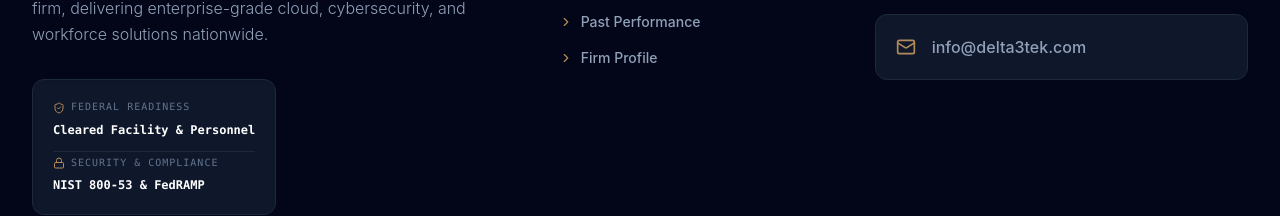
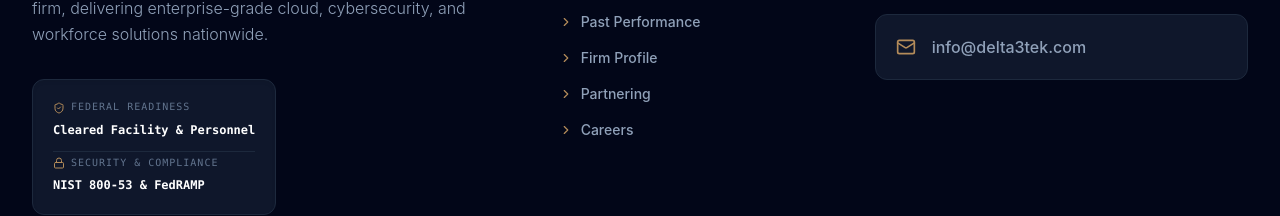
Before and after one commit to delta3tek-glitch/delta3tek-site, a React (Vite) app: page / in a window 1280 px wide. Shown: the part 6456-6672 px from the top of the page. Built offline with nearby package versions, Linux system fonts and the light colour scheme.

Commit message:
Updated to premium design with digital capability statement

```diff
--- a/src/App.jsx
+++ b/src/App.jsx
@@ -750,6 +750,8 @@
                 <li><a href="#service-delivery-models" onClick={(e) => handleNavClick(e, 'home', 'service-delivery-models')} className="hover:text-white transition-colors flex items-center group"><ChevronRight size={14} className="mr-2 text-[#b48c5a] group-hover:translate-x-1 transition-transform"/> Service Delivery Models</a></li>
                 <li><a href="#performance" onClick={(e) => handleNavClick(e, 'home', 'performance')} className="hover:text-white transition-colors flex items-center group"><ChevronRight size={14} className="mr-2 text-[#b48c5a] group-hover:translate-x-1 transition-transform"/> Past Performance</a></li>
                 <li><a href="#about" onClick={(e) => handleNavClick(e, 'home', 'about')} className="hover:text-white transition-colors flex items-center group"><ChevronRight size={14} className="mr-2 text-[#b48c5a] group-hover:translate-x-1 transition-transform"/> Firm Profile</a></li>
+                <li><a href="#partnering" onClick={(e) => handleNavClick(e, 'partnering')} className="hover:text-white transition-colors flex items-center group"><ChevronRight size={14} className="mr-2 text-[#b48c5a] group-hover:translate-x-1 transition-transform"/> Partnering</a></li>
+                <li><a href="#careers" onClick={(e) => handleNavClick(e, 'careers')} className="hover:text-white transition-colors flex items-center group"><ChevronRight size={14} className="mr-2 text-[#b48c5a] group-hover:translate-x-1 transition-transform"/> Careers</a></li>
               </ul>
             </div>
 
```
